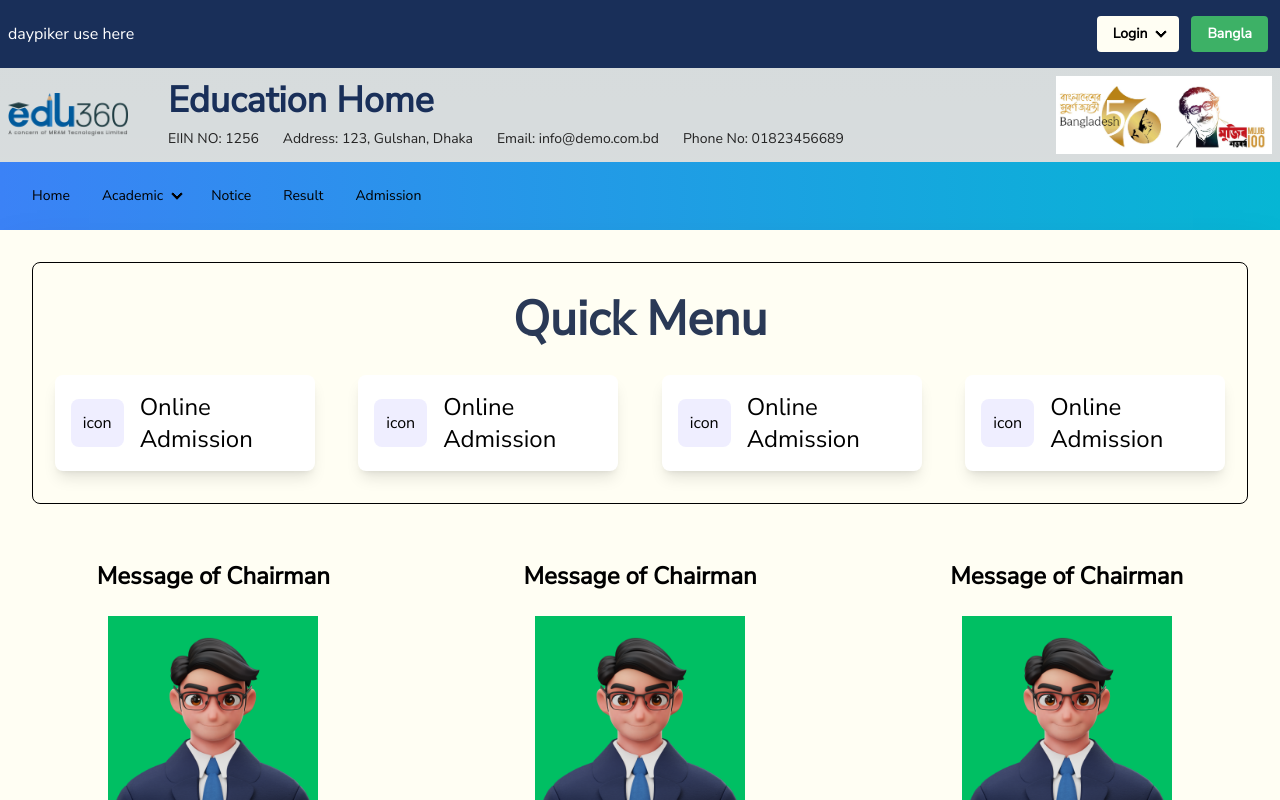
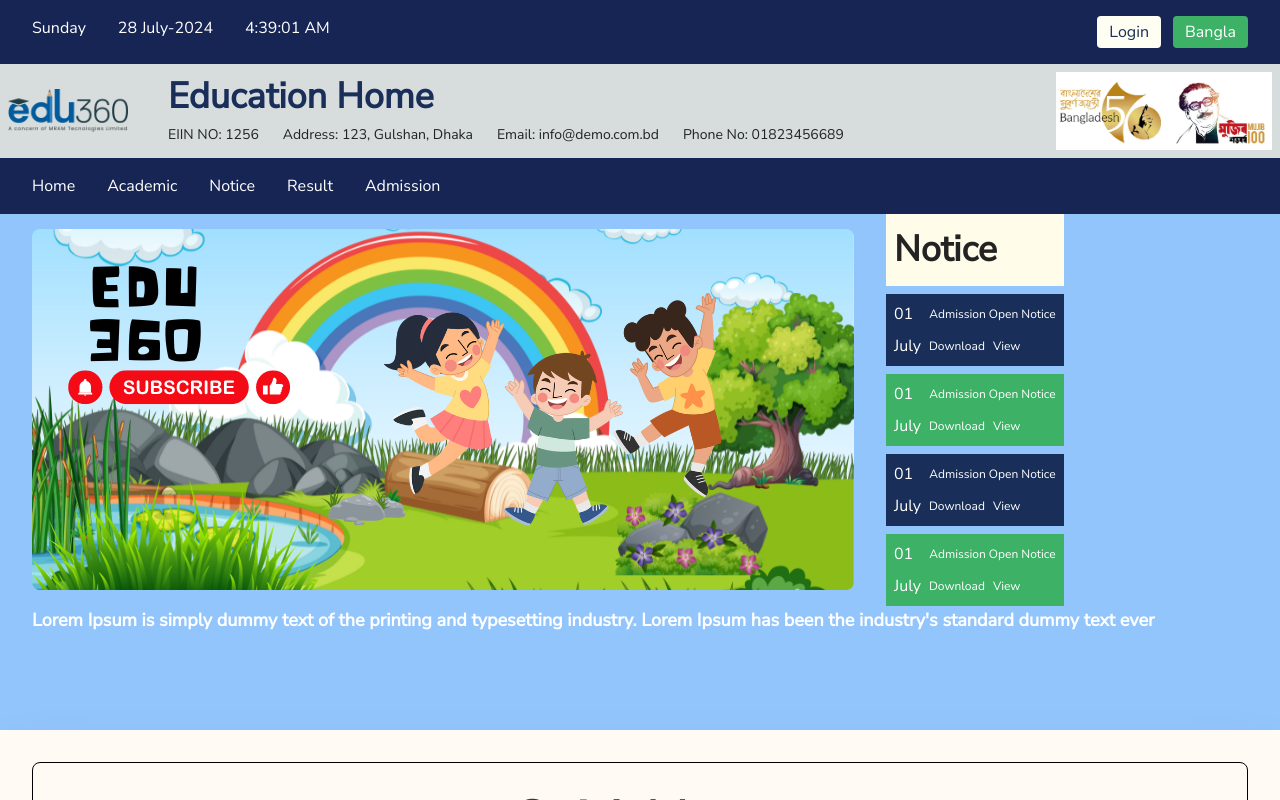
Before and after one commit to muktaranidas/school-management-, a Next.js app: page / in a window 1280 px wide. Shown: the top 800 px of the page. Built offline with nearby package versions, Linux system fonts and the light colour scheme.

Commit message:
done topNav

```diff
--- a/app/components/Banner/Banner.js
+++ b/app/components/Banner/Banner.js
@@ -0,0 +1,81 @@
+import Image from "next/image";
+export default function Banner() {
+  return (
+    <div className="bg-blue-300 pb-24">
+	<div className="flex flex-col   mx-auto">
+        <div className=" flex flex-row items-center  gap-8  it  ">
+            <div className=" pl-8">
+                <Image src="/banner.png"  width={822} height={361} className=" rounded-lg" />
+            </div>
+            <div className="flex gap-2  flex-col">
+                <div className="bg-[#FFFDE9]">
+                    <p className="text-[#232323] font-bold	text-4xl w-full px-2 py-4 ">Notice</p>
+                </div>
+                <div className="bg-[#192F59] text-white flex gap- flex-row  items-center justify-center  px-2 py-2">
+                    <div className="flex flex-col gap-2">
+                        <div className="flex flex-row gap-4 items-center justify-center">
+                            <p className="text-base	font-medium	">01</p>
+                            <p className="text-xs 	font-medium	">Admission Open Notice</p>
+                        </div>
+                        <div className="flex gap-2  flex-row font-medium text-xs  ">
+                            <p className="text-base	font-medium	 ">July</p>
+                            <div className="flex  gap-2 flex-row font-medium text-xs items-center justify-center ">
+                                <p>Download</p>
+                                <p>View</p>
+                            </div>
+                        </div>
+                    </div>
+                </div>
+                <div className="bg-[#3DB166] text-white flex gap-6 flex-row  items-center justify-center  px-2 py-2">
+                    <div className="flex flex-col gap-2">
+                        <div className="flex flex-row gap-4 items-center justify-center">
+                            <p className="text-base	font-medium	">01</p>
+                            <p className="text-xs 	font-medium	">Admission Open Notice</p>
+                        </div>
+                        <div className="flex gap-2  flex-row font-medium text-xs  ">
+                            <p className="text-base	font-medium	 ">July</p>
+                            <div className="flex  gap-2 flex-row font-medium text-xs items-center justify-center ">
+                                <p>Download</p>
+                                <p>View</p>
+                            </div>
+                        </div>
+                    </div>
+                </div>
+                <div className="bg-[#192F59] text-white flex gap- flex-row  items-center justify-center  px-2 py-2">
+                    <div className="flex flex-col gap-2">
+                        <div className="flex flex-row gap-4 items-center justify-center">
+                            <p className="text-base	font-medium	">01</p>
+                            <p className="text-xs 	font-medium	">Admission Open Notice</p>
+                        </div>
+                        <div className="flex gap-2  flex-row font-medium text-xs  ">
+                            <p className="text-base	font-medium	 ">July</p>
+                            <div className="flex  gap-2 flex-row font-medium text-xs items-center justify-center ">
+                                <p>Download</p>
+                                <p>View</p>
+                            </div>
+                        </div>
+                    </div>
+                </div>
+                <div className="bg-[#3DB166] text-white flex gap-6 flex-row  items-center justify-center  px-2 py-2">
+                    <div className="flex flex-col gap-2">
+                        <div className="flex flex-row gap-4 items-center justify-center">
+                            <p className="text-base	font-medium	">01</p>
+                            <p className="text-xs 	font-medium	">Admission Open Notice</p>
+                        </div>
+                        <div className="flex gap-2  flex-row font-medium text-xs  ">
+                            <p className="text-base	font-medium	 ">July</p>
+                            <div className="flex  gap-2 flex-row font-medium text-xs items-center justify-center ">
+                                <p>Download</p>
+                                <p>View</p>
+                            </div>
+                        </div>
+                    </div>
+                </div>
+
+            </div>
+        </div>
+        <div className="pl-8 text-[#FFFFFF] font-bold text-lg	">Lorem Ipsum is simply dummy text of the printing and typesetting industry. Lorem Ipsum has been the industry's standard dummy text ever  </div>
+    </div>
+    </div>
+  );
+}
--- a/app/components/Menu/Menu.js
+++ b/app/components/Menu/Menu.js
@@ -2,10 +2,10 @@
 
 export default function Menu() {
   return (
-   <div className="bg-[#FFFFFF]">
-     <div className="bg-[#FFFEF3]  shadow-2xl  p-8  ">
-     <div className="border border-black rounded-lg text-center ">
-      <h1 className=" text-[#2A3956] font-bold  my-8 text-5xl">Quick Menu</h1>
+   <div className="bg-[#FFFFFF] ">
+     <div className=" shadow-2xl  p-8 bg-[#fffaf3] ">
+     <div className="border border-black   rounded-lg text-center ">
+      <h1 className=" text-[#2A3956] font-bold   my-8 text-5xl">Quick Menu</h1>
       <div className="grid grid-cols-4 my-8 ">
 
         <div className="bg-[#FFFFFF] max-w-[260px] flex flex-row items-center p-4 justify-center mx-auto  rounded-lg shadow-lg ">
--- a/app/components/Navbar/BottomNavbar.js
+++ b/app/components/Navbar/BottomNavbar.js
@@ -1,23 +1,13 @@
 export default function BottomNavbar() {
   return (
-    <div className="navbar bg-gradient-to-r from-blue-500 to-cyan-500 ">
-    <div className="hidden lg:flex max-w-[1334px] ">
-      <ul className="menu menu-horizontal ">
-        <li><a>Home</a></li>
-        <li>
-          <details>
-            <summary>Academic</summary>
-            <ul className="p-2">
-              <li><a>Submenu 1</a></li>
-              <li><a>Submenu 2</a></li>
-            </ul>
-          </details>
-        </li>
-        <li><a>Notice</a></li>
-        <li><a>Result</a></li>
-        <li><a>Admission</a></li>
-      </ul>
-    </div>
+  <div className="bg-blue-950 text-white">
+    <ul className="flex flex-row py-4 px-8 gap-8  ">
+      <li>Home</li>
+      <li>Academic</li>
+      <li>Notice</li>
+      <li>Result</li>
+      <li>Admission</li>
+    </ul>
 
   </div>
   );
--- a/app/components/Navbar/MiddleNavbar.js
+++ b/app/components/Navbar/MiddleNavbar.js
@@ -1,8 +1,9 @@
 import Image from "next/image";
 
 export default function MiddleNavbar() {
+
   return (
-    <div className=" max-w-[1440px]">
+    <div className="">
   <div className="navbar max-w-[1334px] mx-auto">
     <div className="flex-1">
   <div className="">
--- a/app/components/Navbar/TopNavbar.js
+++ b/app/components/Navbar/TopNavbar.js
@@ -1,7 +1,51 @@
+"use client"
+import { useEffect, useState } from "react"
 export default function TopNavbar() {
+  const [currentDateTime, setCurrentDateTime] = useState({
+    date: '',
+    time: '',
+    day: ''
+  });
+  useEffect(() => {
+    const updateDateTime = () => {
+      const now = new Date();
+      const days = ['Sunday', 'Monday', 'Tuesday', 'Wednesday', 'Thursday', 'Friday', 'Saturday'];
+      const months = [
+        'January', 'February', 'March', 'April', 'May', 'June',
+        'July', 'August', 'September', 'October', 'November', 'December'
+      ];
+      const day = days[now.getDay()];
+      const date = now.getDate();
+      const month = months[now.getMonth()];
+      const year = now.getFullYear();
+      const formattedDate = `${date} ${month}-${year}`;
+      const time = now.toLocaleTimeString(); // Customize format if needed
+      setCurrentDateTime({ date: formattedDate, time, day });
+    };
+    // Set initial date and time
+    updateDateTime();
+    // Update date and time every second
+    const intervalId = setInterval(updateDateTime, 1000);
+    // Cleanup interval on component unmount
+    return () => clearInterval(intervalId);
+  }, []);
   return (
     <div className=" bg-[#192F59]">
-  <div className="navbar mx-auto"><div className="flex-1">
+    <div className="bg-blue-950 text-white flex flex-row justify-between">
+        <div className="flex flex-row py-4 px-8 gap-8  ">
+              <div>{currentDateTime.day}</div>
+              <div>{currentDateTime.date}</div>
+              <div>{currentDateTime.time}</div>
+        </div>
+        <div className="flex flex-row py-4 px-8 gap-3">
+          <button className="px-3 py-1 rounded bg-[#FFFEF3] text-[#192F59]">Login</button>
+          <button className="px-3 py-1 bg-[#3DB166] text-[#FFFFFF] rounded">Bangla</button>
+        </div>
+    </div>
+
+
+  {/* <div className="navbar  ">
+    <div className="flex-1">
     <a className="text-[#FFFFFF]">daypiker use here</a>
   </div>
   <div className="flex-none">
@@ -16,7 +60,8 @@ export default function TopNavbar() {
       </li>
       <li className="bg-[#3DB166] text-[#FFFFFF] rounded"><a>Bangla</a></li>
     </ul>
-  </div></div>
+  </div>
+  </div> */}
 </div>
   );
 }
--- a/app/page.js
+++ b/app/page.js
@@ -7,6 +7,7 @@ import ImportantLink from './components/ImportantLink/ImportantLink';
 import Footer from './components/Footer/Footer';
 import About from './components/About/About';
 import Menu from './components/Menu/Menu';
+import Banner from './components/Banner/Banner';
 const nunitoSans
 = Nunito_Sans({
   weight: '400',
@@ -15,8 +16,9 @@ const nunitoSans
 
 export default function Home() {
   return (
-    <div className={nunitoSans.className }>
+    <div className={`${nunitoSans.className} ` } >
       <Navbar></Navbar>
+      <Banner></Banner>
       <Menu></Menu>
       <Message></Message>
       <About></About>
```
Also changed, not shown: public/banner.png (added).
